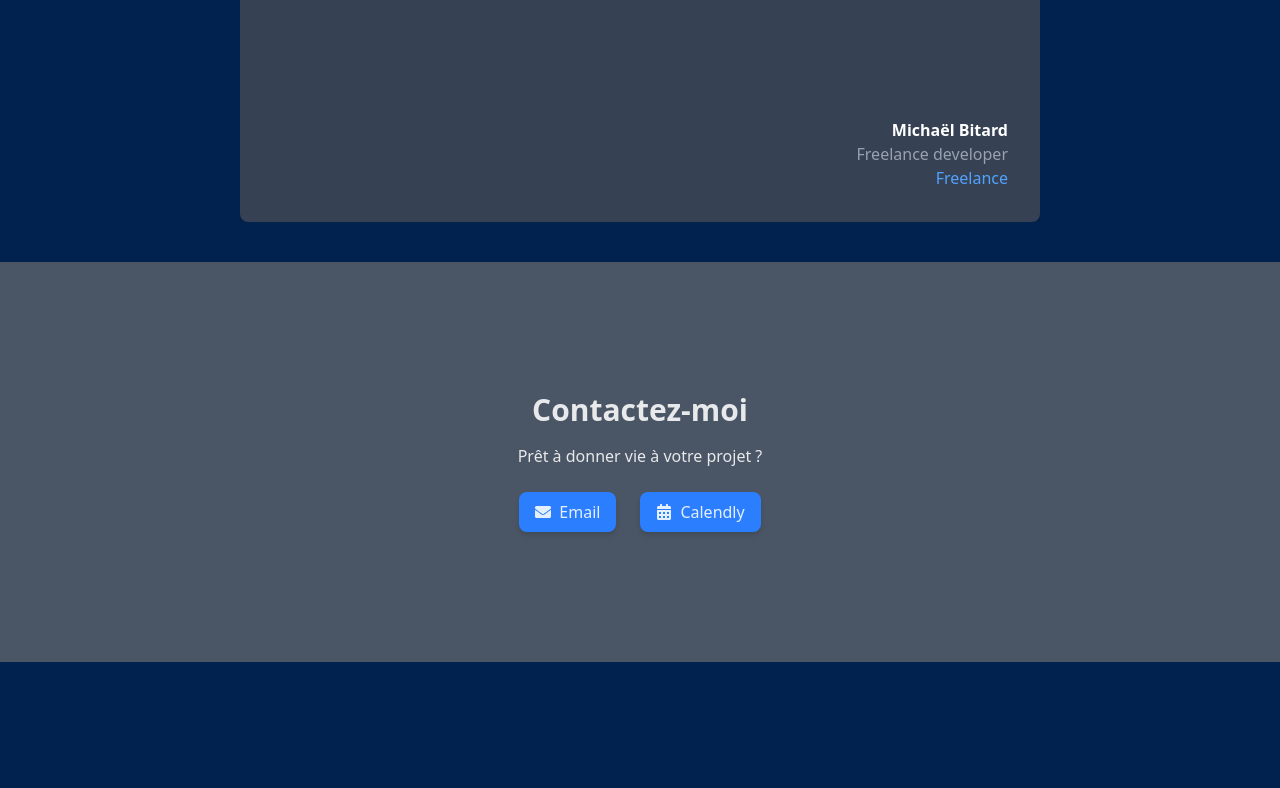
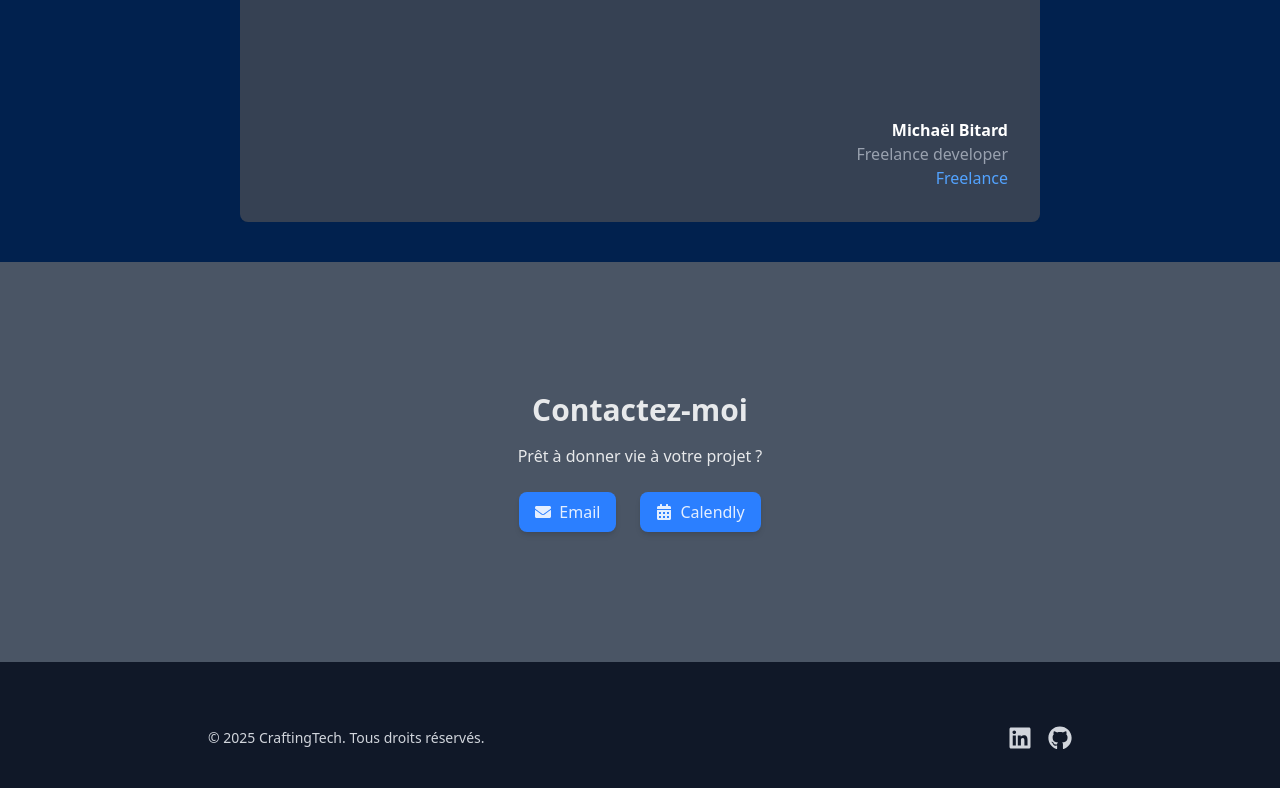
Before and after one commit to brendanPro/craftingtech, a React (Vite) app: page / in a window 1280 px wide. Shown: the part 1630-2418 px from the top of the page. Before the commit the page ends 2292 px from the top, so only its background shows below. Built offline with nearby package versions, Linux system fonts and the light colour scheme.

Commit message:
feat: add proper footer

```diff
--- /dev/null
+++ b/src/components/footer.tsx
@@ -0,0 +1,33 @@
+import { FaLinkedin, FaGithub } from "react-icons/fa";
+
+export default function Footer() {
+  return (
+    <footer className="w-full bg-gray-900 text-gray-300 py-16">
+      <div className="max-w-4xl mx-auto flex flex-col md:flex-row items-center justify-between px-4 gap-4">
+        <div className="text-sm text-center md:text-left">
+          &copy; {new Date().getFullYear()} CraftingTech. Tous droits réservés.
+        </div>
+        <div className="flex gap-4 justify-center">
+          <a
+            href="https://www.linkedin.com/in/brendan-gouin-a354028b/"
+            target="_blank"
+            rel="noopener noreferrer"
+            aria-label="LinkedIn"
+            className="hover:text-blue-400 transition-colors text-2xl"
+          >
+            <FaLinkedin />
+          </a>
+          <a
+            href="https://github.com/brendanPro"
+            target="_blank"
+            rel="noopener noreferrer"
+            aria-label="GitHub"
+            className="hover:text-blue-400 transition-colors text-2xl"
+          >
+            <FaGithub />
+          </a>
+        </div>
+      </div>
+    </footer>
+  );
+}
--- a/src/components/onepager.tsx
+++ b/src/components/onepager.tsx
@@ -5,6 +5,7 @@ import About from "./sections/about";
 import Services from "./sections/services";
 import Experience from "./sections/experience";
 import Contact from "./sections/contact";
+import Footer from "./footer";
 
 const sections = [
   { id: "home", label: "Home", component: <Home id="home" index={0} key={0}/> },
@@ -29,7 +30,8 @@ export default function OnePager() {
             section.component
         ))}
       </div>
-
+      {/* Footer */}
+      <Footer />
     </div>
   );
 }
```
